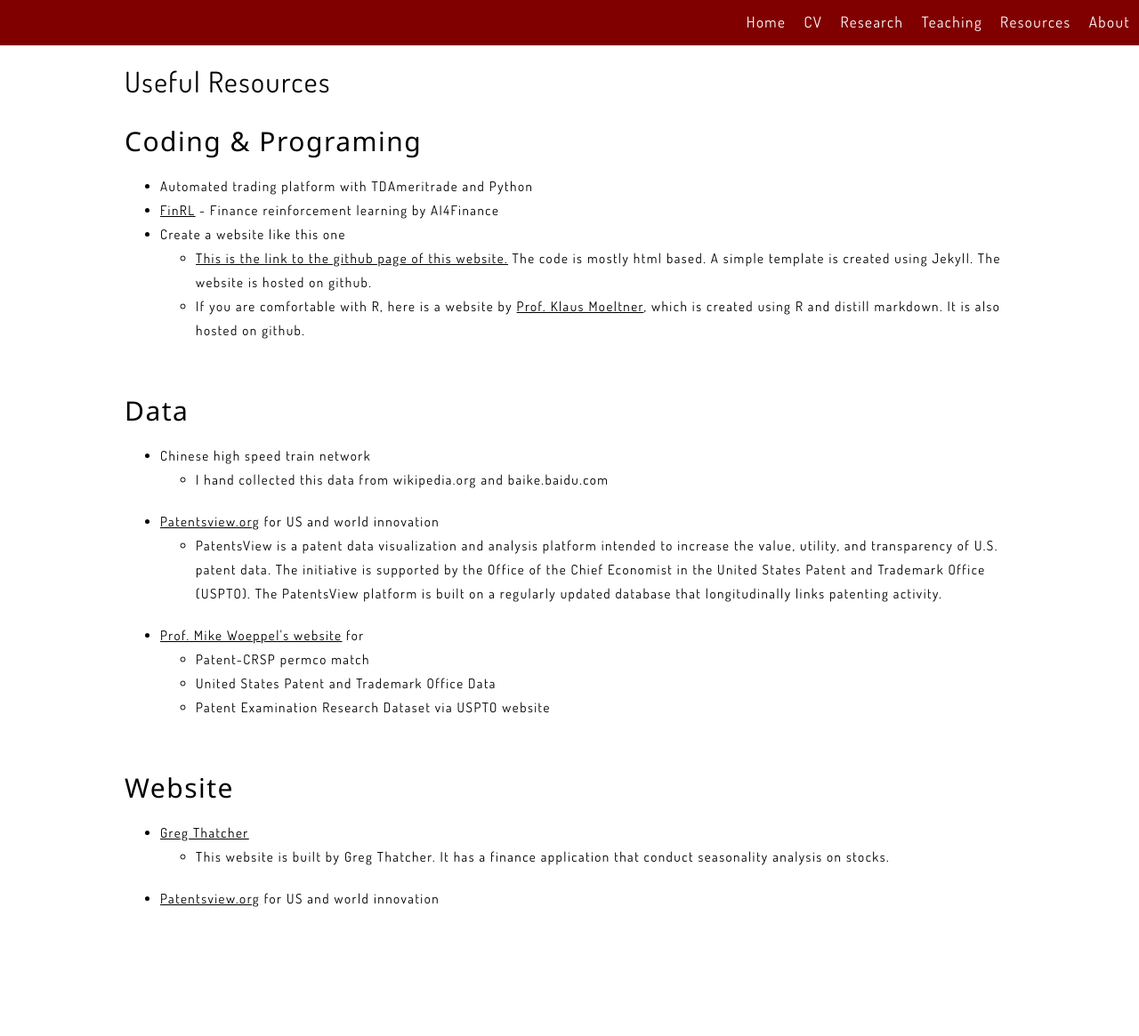
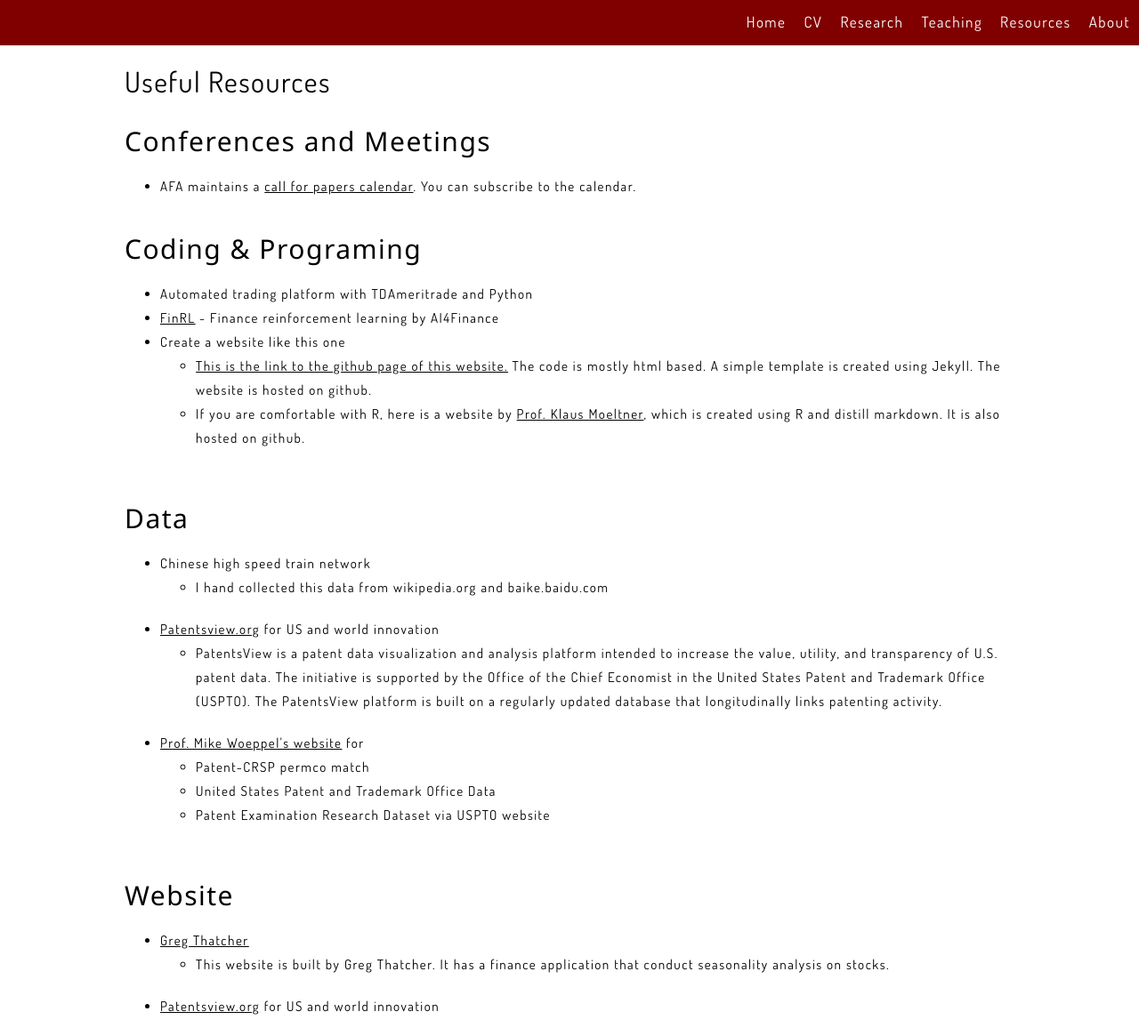
Before and after one commit to xieyutongcn/xieyutongcn.github.io, a Jekyll site: the page built from Resources.html, in a window 1280 px wide. Shown: the whole page at 89% size. Built offline with Jekyll 4.4.1, drawn with Linux system fonts in a browser that asks for light colours; before the commit the page ends 1044 px from its top, so only the background shows below that.

Commit message:
Update Resources.html

```diff
--- a/Resources.html
+++ b/Resources.html
@@ -5,6 +5,10 @@
 <body>
     <div class="content">
         <h1>Useful Resources</h1>
+        <h2>Conferences and Meetings</h2>
+        <ul>
+            <li>AFA </a>maintains a <a href = "https://afajof.org/call-for-papers-calendar/">call for papers calendar</a>. You can subscribe to the calendar. </li>
+        </ul>
         <h2>Coding & Programing</h2>
         <ul>
             <li>Automated trading platform with TDAmeritrade and Python</li>
```
